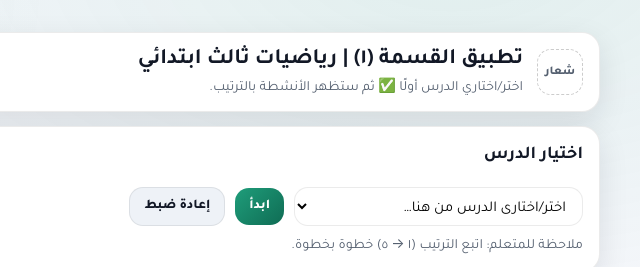
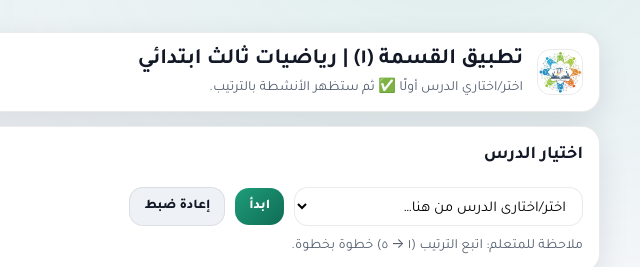
Before and after one commit to 123456789FH/Division-1, a plain HTML site: page index.html in a window 1280 px wide. Shown: the top 267 px of the page, 572-1212 px from the left. Drawn offline with Linux system fonts and the light colour scheme.

Commit message:
Update index.html

```diff
--- a/index.html
+++ b/index.html
@@ -299,7 +299,7 @@
     <header class="card">
       <div class="brand">
         <div class="logos" id="logoWrap">
-          <img class="logo" id="logoMain" src="assets/logo.png" alt="شعار">
+      <img class="logo" id="logoMain" src="./logo.jpg" alt="شعار">
         </div>
 
         <div class="title">
```
